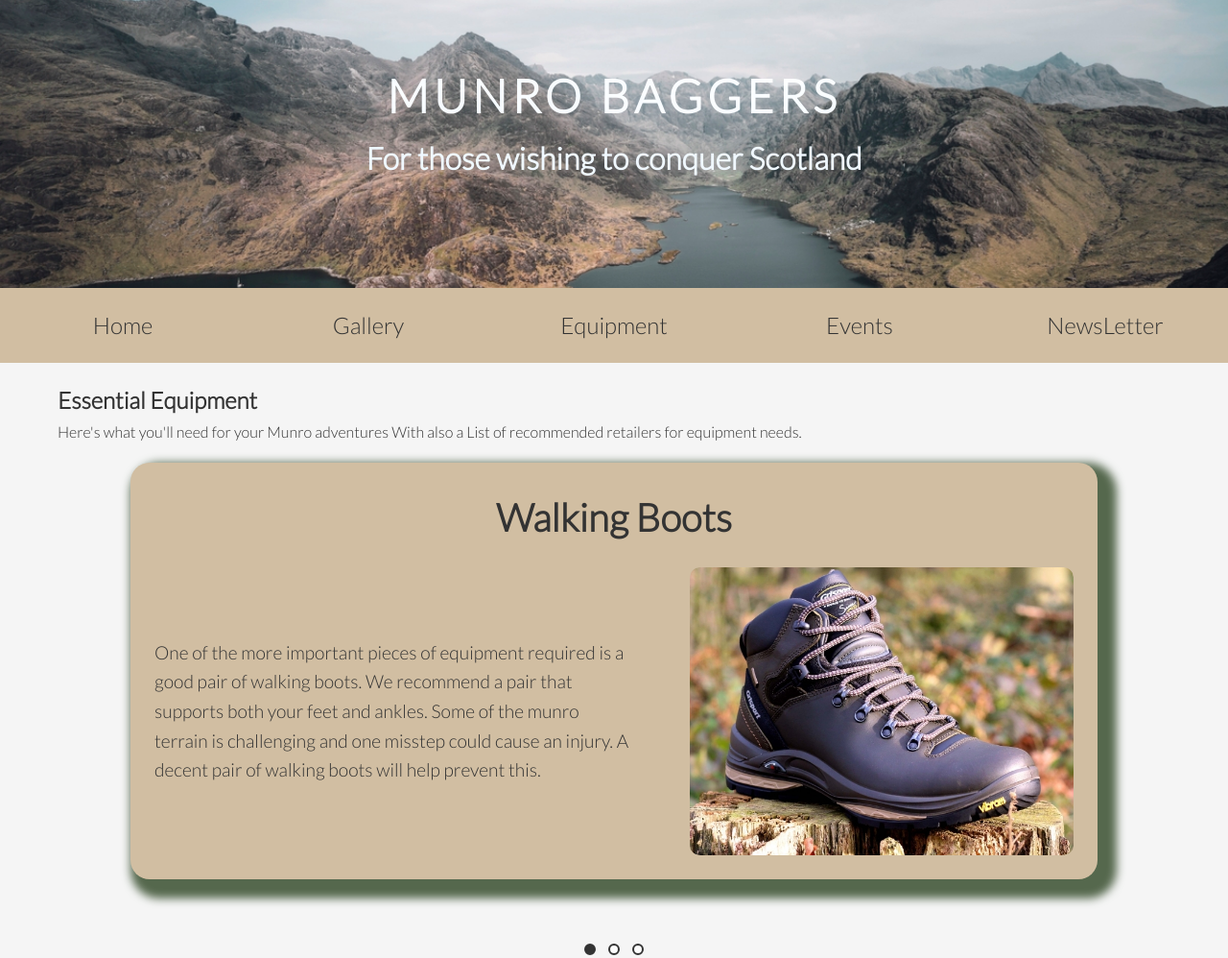
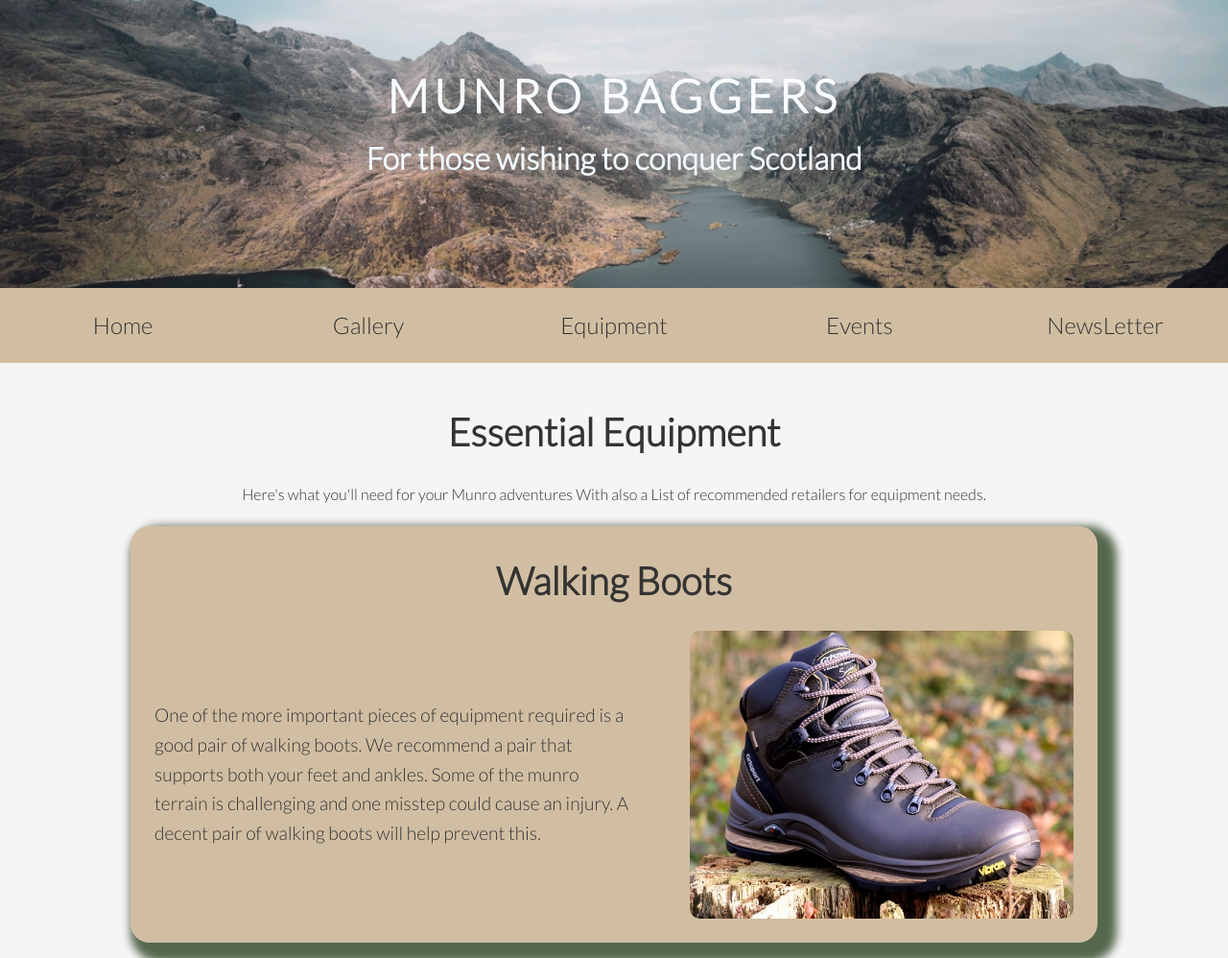
Before and after one commit to GreenNinjaBoy/Munros-Of-Scotland-2.0, a plain HTML site: page equipment.html in a window 1280 px wide. Shown: the top 998 px of the page at 96% size. Drawn offline with Linux system fonts and the light colour scheme; a web font is replaced by a local one.

Commit message:
equipment.html(change style to equipment header)

```diff
--- a/assets/css/style.css
+++ b/assets/css/style.css
@@ -386,6 +386,18 @@ footer {
 }
 
 /* Equipment page specific styles */
+
+.equipment-header {
+    text-align: center;
+    margin-top: 20px;
+}
+
+.equipment-header h2 {
+    font-size: 2.5rem;
+    margin-bottom: 20px;
+    color: #333;
+}
+
 #equipment-carousel-container {
     max-width: 1200px;
     margin: 0 auto;
--- a/equipment.html
+++ b/equipment.html
@@ -44,7 +44,7 @@
     </nav>
     <!--page will describe what equipment is needed-->
     <section id="equipment-carousel-container">
-        <div>
+        <div class="equipment-header">
             <h2>Essential Equipment</h2>
             <p>
                 Here's what you'll need for your Munro adventures
```
